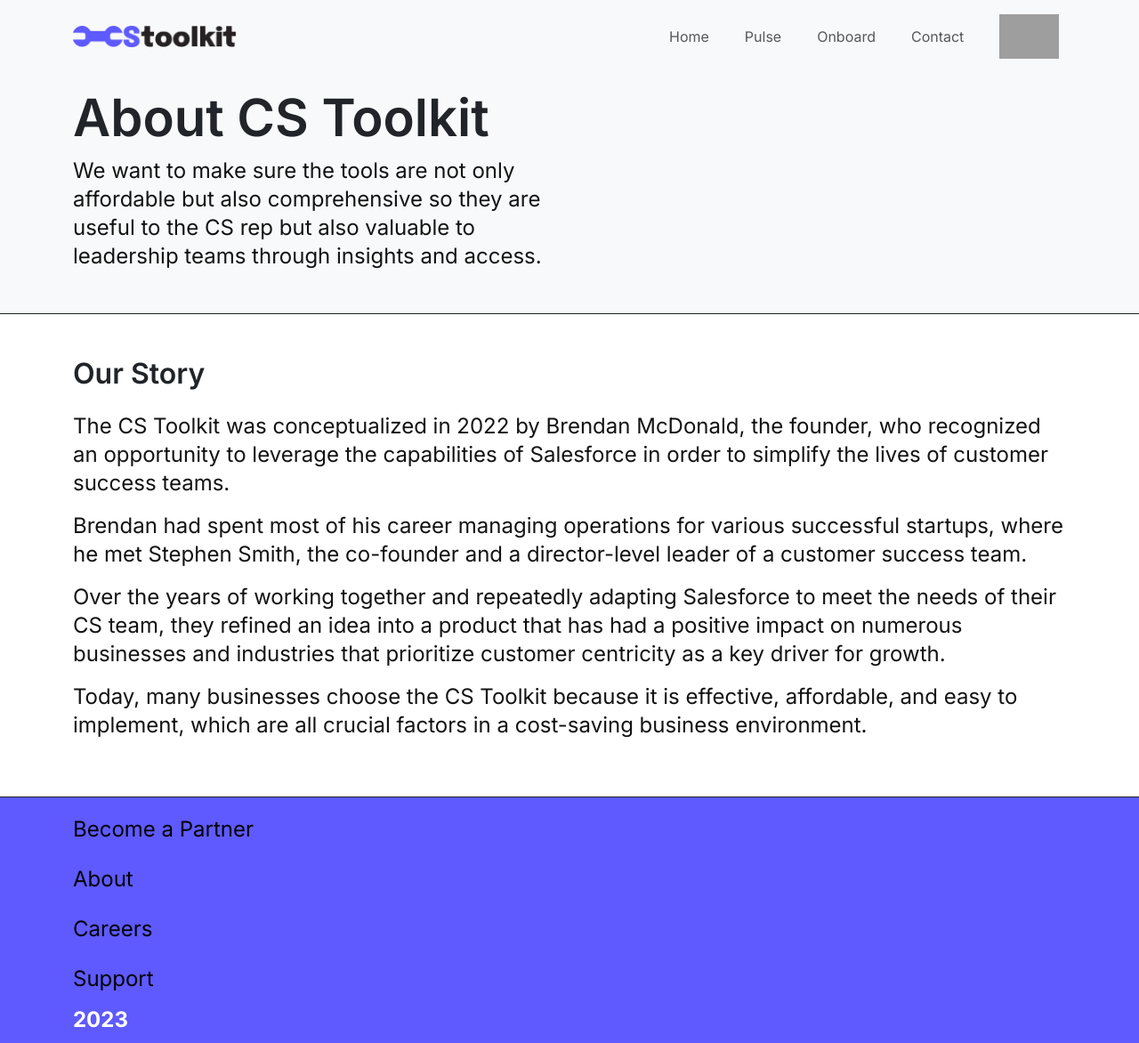
After one commit to wbmcdonald4/cstoolkit, a Flask app: page /about in a window 1280 px wide. The commit adds this page. Shown: the whole page at 89% size. Run offline with Flask 3, Linux system fonts and the light colour scheme; some libraries are stand-ins or nearby versions; grey boxes are pictures that could not be loaded.

Commit message:
add about page

```diff
--- a/src/main/routes.py
+++ b/src/main/routes.py
@@ -14,6 +14,7 @@ def home():
         ]
     return render_template("main/home.html", title='Home', logos=logos)
 
+# obsolete
 @main.route('/contact')
 def contact():
     return render_template("main/contact.html", title='contact')
@@ -38,7 +39,12 @@ def capture_onboarding_email():
     append_email_to_google_sheet(email)
     return redirect(url_for('main.home'))
 
+# obsolete
 @main.route('/install_app')
 def install_app():
     # Render the app install page
     return render_template('main/install_app.html')
+
+@main.route('/about')
+def about():
+    return render_template("main/about.html", title='About')
--- a/src/static/css/main.css
+++ b/src/static/css/main.css
@@ -286,7 +286,6 @@ p {
 }
 
 .footer-link {
-  margin-left: 32px;
   color: #000;
   text-decoration: none;
   font-size: 24px;
@@ -302,7 +301,6 @@ p {
   font-size: 24px;
   font-family: 'Inter', sans-serif;
   font-weight: 700;
-  margin-left: 24px;
 }
 
 .footer-links {
--- /dev/null
+++ b/src/templates/components/about/banner-section.html
@@ -0,0 +1,15 @@
+<div class="col-lg-6">
+  <div class="bg-light rounded-3">
+    <div >
+      <h1>About CS Toolkit</h1>
+      <p class="pulse-content m-0">We want to make sure the tools are not only affordable but also comprehensive so they are useful to the CS rep but also valuable to leadership teams through insights and access.</p>
+    </div>
+  </div>
+</div>
+<div class="col-lg-6">
+  <div class="bg-light rounded-3">
+    <div>
+      <!-- img placeholder (see pulse img)-->
+    </div>
+  </div>
+</div>
--- /dev/null
+++ b/src/templates/components/about/story-section.html
@@ -0,0 +1,5 @@
+<h2 class="mb-4 h2-header-class">Our Story</h2>
+<p class="pulse-content m-0 mb-3">The CS Toolkit was conceptualized in 2022 by Brendan McDonald, the founder, who recognized an opportunity to leverage the capabilities of Salesforce in order to simplify the lives of customer success teams.</p>
+<p class="pulse-content m-0 mb-3">Brendan had spent most of his career managing operations for various successful startups, where he met Stephen Smith, the co-founder and a director-level leader of a customer success team.</p>
+<p class="pulse-content m-0 mb-3">Over the years of working together and repeatedly adapting Salesforce to meet the needs of their CS team, they refined an idea into a product that has had a positive impact on numerous businesses and industries that prioritize customer centricity as a key driver for growth.</p>
+<p class="pulse-content m-0 mb-3">Today, many businesses choose the CS Toolkit because it is effective, affordable, and easy to implement, which are all crucial factors in a cost-saving business environment.</p>
--- a/src/templates/layout/footer.html
+++ b/src/templates/layout/footer.html
@@ -7,7 +7,7 @@
           <a href="{{ url_for('main.pulse') }}" class="footer-link">About</a>
           <a href="#" class="footer-link">Careers</a>
           <a href="#" class="footer-link">Support</a>
-          <div class="footer-year-text px-2">2023</div>
+          <div class="footer-year-text">2023</div>
         </div>
       </div>
     </div>
--- /dev/null
+++ b/src/templates/main/about.html
@@ -0,0 +1,19 @@
+{% extends "layout/base.html" %}
+{% block content %}
+<div class="container-fluid m-0 p-0">
+  <div class="bg-light">
+    <div class="container pt-3 pb-5">
+      <div class="row">
+        {% include 'components/about/banner-section.html' %}
+      </div>
+    </div>
+  </div>
+  <div class="section-border">
+    <div class="container py-5">
+      <div class="row">
+        {% include 'components/about/story-section.html' %}
+      </div>
+    </div>
+  </div>
+</div>
+{% endblock content %}
```
Also changed, not shown: src/templates/main/install_app.html (+0 -16 lines).
